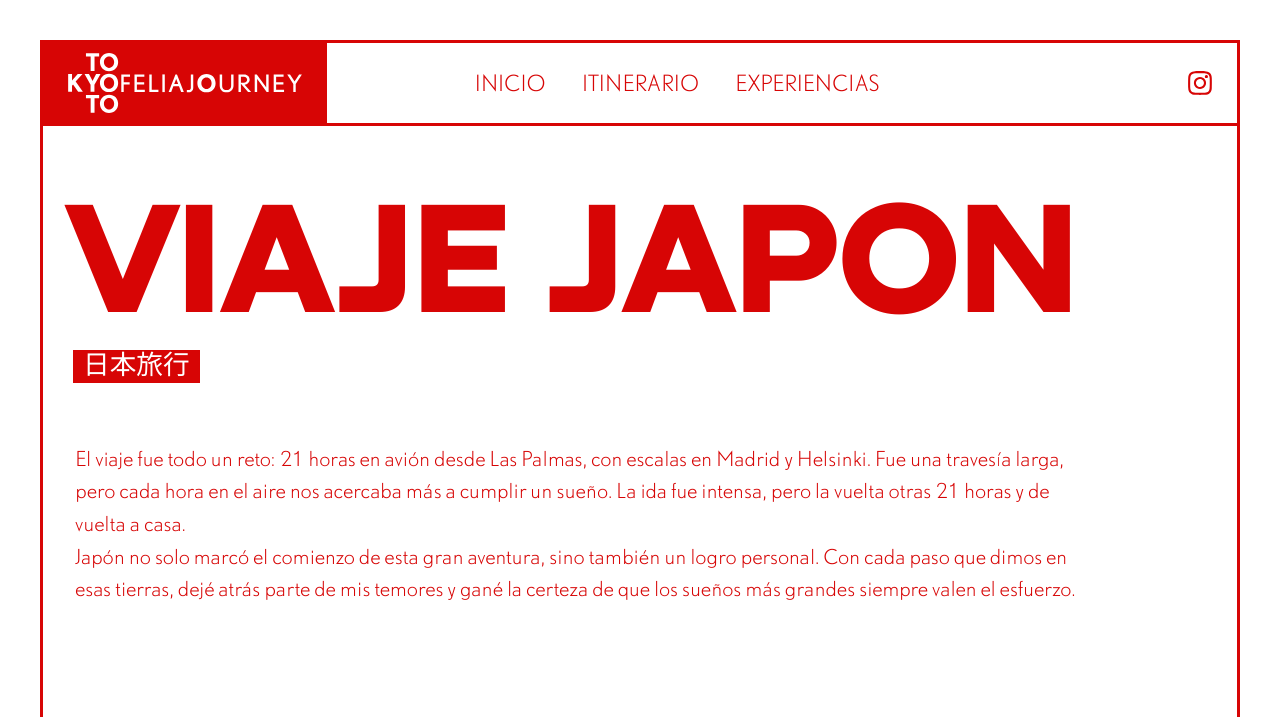
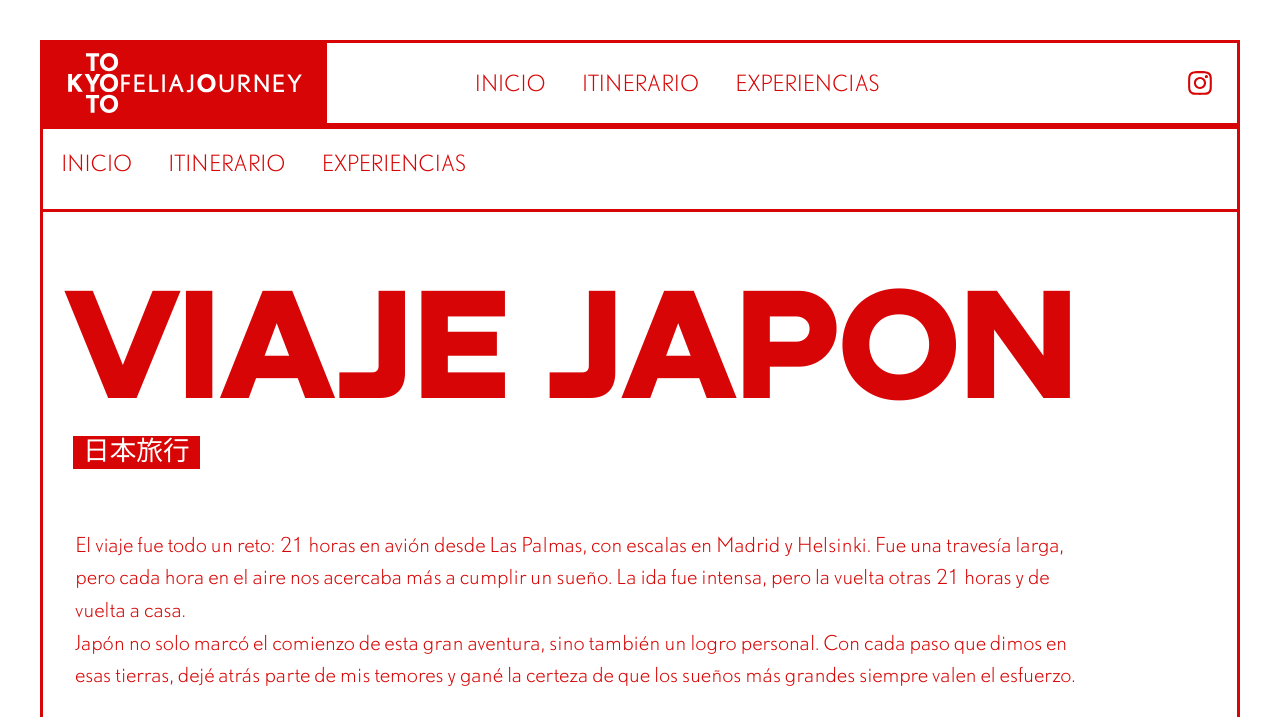
Before and after one commit to ofeliatp/ofejourney, a plain HTML site: page index.html in a window 1280 px wide. Shown: the top 717 px of the page. Drawn offline with Linux system fonts and the light colour scheme; a script that the page names is missing.

Commit message:
Martes 26 cambios 23:00h

```diff
--- a/index.html
+++ b/index.html
@@ -75,7 +75,7 @@
         </a>
       </div>
     </header>
-    <header2>
+    <header id="header2">
       <div class="menuprinc2">
         <nav id="principalNav2">
           <ul>
@@ -91,7 +91,7 @@
           </ul>
         </nav>
       </div>
-    </header2>
+    </header>
 
     <section id="inicio">
       <div class="row wrap">
--- a/style.css
+++ b/style.css
@@ -111,6 +111,15 @@ header {
   padding: 0;
 }
 
+#principalNav2 {
+  margin: 0;
+  padding: 0;
+  border: 0;
+  font-size: 90%;
+  font: inherit;
+  vertical-align: baseline;
+  width: 100%;
+}
 nav ul {
   display: flex;
   justify-content: flex-end;
@@ -899,7 +908,7 @@ h6 {
     display: none;
   }
 
-  header2 {
+  .header2 {
     position: sticky;
     top: 0;
     z-index: 1000;
@@ -908,6 +917,7 @@ h6 {
     display: flex;
     justify-content: space-between;
     background-color: white;
+    width: 88vw;
   }
 
   .anillos {
```
